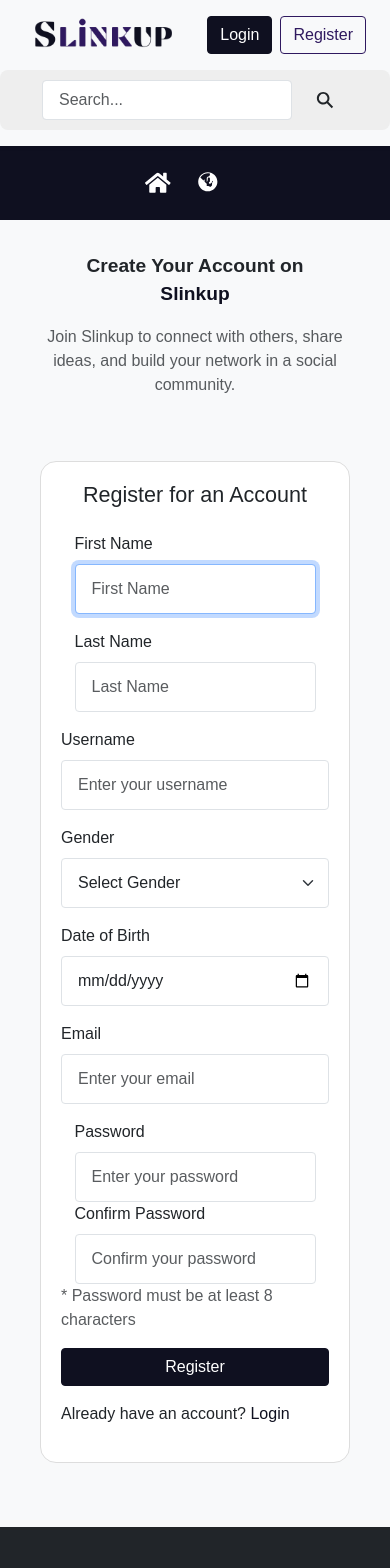
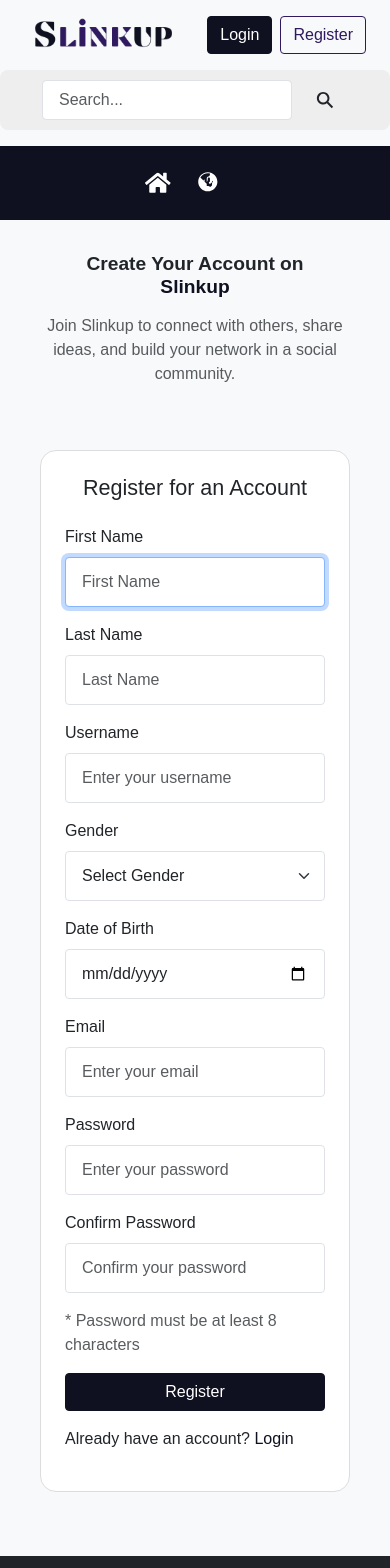
Before and after one commit to sharfrasaqsan/react-slinkup, a React (Create React App) app: page /register in a window 390 px wide. Shown: the top 1568 px of the page. Built offline with nearby package versions, Linux system fonts and the light colour scheme; no server answers; the database is empty.

Commit message:
register bug fixed

```diff
--- a/src/components/profile/ProfileDetails.js
+++ b/src/components/profile/ProfileDetails.js
@@ -107,14 +107,17 @@
       ))}
 
       {user.social &&
-        Object.entries(user.social).map(([platform, url]) => (
-          <p key={platform}>
-            {socialIcons[platform.toLowerCase()]}{" "}
-            <a href={url} target="_blank" rel="noreferrer">
-              {url}
-            </a>
-          </p>
-        ))}
+        Object.entries(user.social).map(([platform, url]) => {
+          const username = url.split("/").pop(); // extract username from the URL
+          return (
+            <p key={platform}>
+              {socialIcons[platform.toLowerCase()]}{" "}
+              <a href={url} target="_blank" rel="noreferrer">
+                @{username}
+              </a>
+            </p>
+          );
+        })}
     </div>
   );
 };
--- a/src/components/settings/profileSettings/BasicProfile.js
+++ b/src/components/settings/profileSettings/BasicProfile.js
@@ -42,16 +42,17 @@
   if (loading) return <LoadingSpinner />;
   if (!user) return null;
 
+  const socialBaseUrls = {
+    Facebook: "https://facebook.com/",
+    Instagram: "https://instagram.com/",
+    Twitter: "https://twitter.com/",
+    Linkedin: "https://linkedin.com/in/",
+    Github: "https://github.com/",
+  };
+
   const handleAddSocial = () => {
     if (!link.trim()) {
-      toast.error("Please enter a link.");
-      return;
-    }
-
-    try {
-      new URL(link.trim());
-    } catch {
-      toast.error("Please enter a valid URL.");
+      toast.error("Please enter a username.");
       return;
     }
 
@@ -60,9 +61,12 @@
       return;
     }
 
+    const baseUrl = socialBaseUrls[selectedPlatform];
+    const fullUrl = baseUrl + link.trim();
+
     setSocial((prev) => ({
       ...prev,
-      [selectedPlatform]: link.trim(),
+      [selectedPlatform]: fullUrl,
     }));
 
     setLink("");
@@ -221,7 +225,7 @@
             type="url"
             id="sociallink"
             className="form-control"
-            placeholder="Link"
+            placeholder="Enter username only"
             value={link}
             onChange={(e) => setLink(e.target.value)}
             ref={socialRef}
@@ -239,7 +243,10 @@
               {Object.entries(social || {}).map(([platform, url]) => (
                 <tr key={platform}>
                   <td className="w-75">
-                    {platform}: {url}
+                    {platform}:{" "}
+                    <a href={url} target="_blank" rel="noopener noreferrer">
+                      {url}
+                    </a>
                   </td>
                   <td className="w-25">
                     <button
--- a/src/pages/Login.js
+++ b/src/pages/Login.js
@@ -51,10 +51,10 @@
     >
       <div className="row w-100">
         <div className="col-md-6 text-center text-md-start d-flex flex-column justify-content-center">
-          <h2 className="my-3 fw-bold ls-tight">
+          <h3 className="my-3 fw-bold ls-tight">
             Connect and Grow <br />
             <span className="text-primary">with SLINKUP</span>
-          </h2>
+          </h3>
           <p className="text-muted" style={{ fontSize: "1rem" }}>
             Slinkup brings people together, making social connections
             effortless. Build your network, share ideas, and grow your
--- a/src/pages/Register.js
+++ b/src/pages/Register.js
@@ -111,6 +111,7 @@
         education: [],
         relationship: "",
         languages: [],
+        followCountShow: "show",
         createdAt: format(new Date(), "yyyy-MM-dd HH:mm:ss"),
       };
 
@@ -122,7 +123,7 @@
       setPassword("");
       setConfirmPassword("");
       toast.success("Registration successful!");
-      navigate("/register-details");
+      navigate(`/profile/${uid}`);
     } catch (err) {
       toast.error(err.message);
       console.error(err);
@@ -135,10 +136,10 @@
     <div className="container d-flex justify-content-center align-items-center">
       <div className="row w-100">
         <div className="col-md-6 text-center text-md-start d-flex flex-column justify-content-center">
-          <div className="my-3 fw-bold ls-tight">
+          <h3 className="my-3 fw-bold ls-tight">
             Create Your Account on <br />
             <span className="text-primary">Slinkup</span>
-          </div>
+          </h3>
 
           <p p className="text-muted" style={{ fontSize: "1rem" }}>
             Join Slinkup to connect with others, share ideas, and build your
@@ -148,11 +149,11 @@
 
         <div className="col-md-6">
           <div className="card my-5">
-            <div className="card-body">
+            <div className="card-body p-4">
               <h4 className="mb-4 text-center">Register for an Account</h4>
 
               <div className="d-flex flex-column flex-md-row align-items-center justify-content-between">
-                <div className="mb-3">
+                <div className="mb-3 input-width">
                   <label htmlFor="firstname" className="form-label">
                     First Name
                   </label>
@@ -168,7 +169,7 @@
                   />
                 </div>
 
-                <div className="mb-3">
+                <div className="mb-3 input-width">
                   <label htmlFor="lastname" className="form-label">
                     Last Name
                   </label>
@@ -247,7 +248,7 @@
               </div>
 
               <div className="d-flex flex-column flex-md-row align-items-center justify-content-between">
-                <div>
+                <div className="mb-3 input-width">
                   <label htmlFor="password" className="form-label">
                     Password
                   </label>
@@ -262,7 +263,7 @@
                   />
                 </div>
 
-                <div>
+                <div className="mb-3 input-width">
                   <label htmlFor="confirmPassword" className="form-label">
                     Confirm Password
                   </label>
--- a/src/styles/Login.css
+++ b/src/styles/Login.css
@@ -1,7 +1,3 @@
-.ls-tight > .text-primary {
-  color: var(--primary-color) !important;
-}
-
 .container {
   margin: auto;
 }
@@ -10,9 +6,17 @@
   padding: 2rem;
 }
 
+.ls-tight > .text-primary {
+  color: var(--primary-color) !important;
+}
+
 @media (max-width: 768px) {
   .form-control {
     max-width: 100%;
+  }
+
+  .card-body {
+    padding: 1rem;
   }
 
   .fw-bold {
--- a/src/styles/Register.css
+++ b/src/styles/Register.css
@@ -4,6 +4,10 @@
 
 .card-body {
   padding: 2rem;
+}
+
+.ls-tight > .text-primary {
+  color: var(--primary-color) !important;
 }
 
 .form-select option {
@@ -20,6 +24,10 @@
 .form-select option:checked {
   background-color: var(--secondary-color);
   color: #fff;
+}
+
+.input-width {
+  width: 49% !important;
 }
 
 /* For smaller screens, adjust font sizes and form widths */
@@ -39,4 +47,8 @@
   .btn {
     font-size: 1rem;
   }
+
+  .input-width {
+    width: 100% !important;
+  }
 }
```
